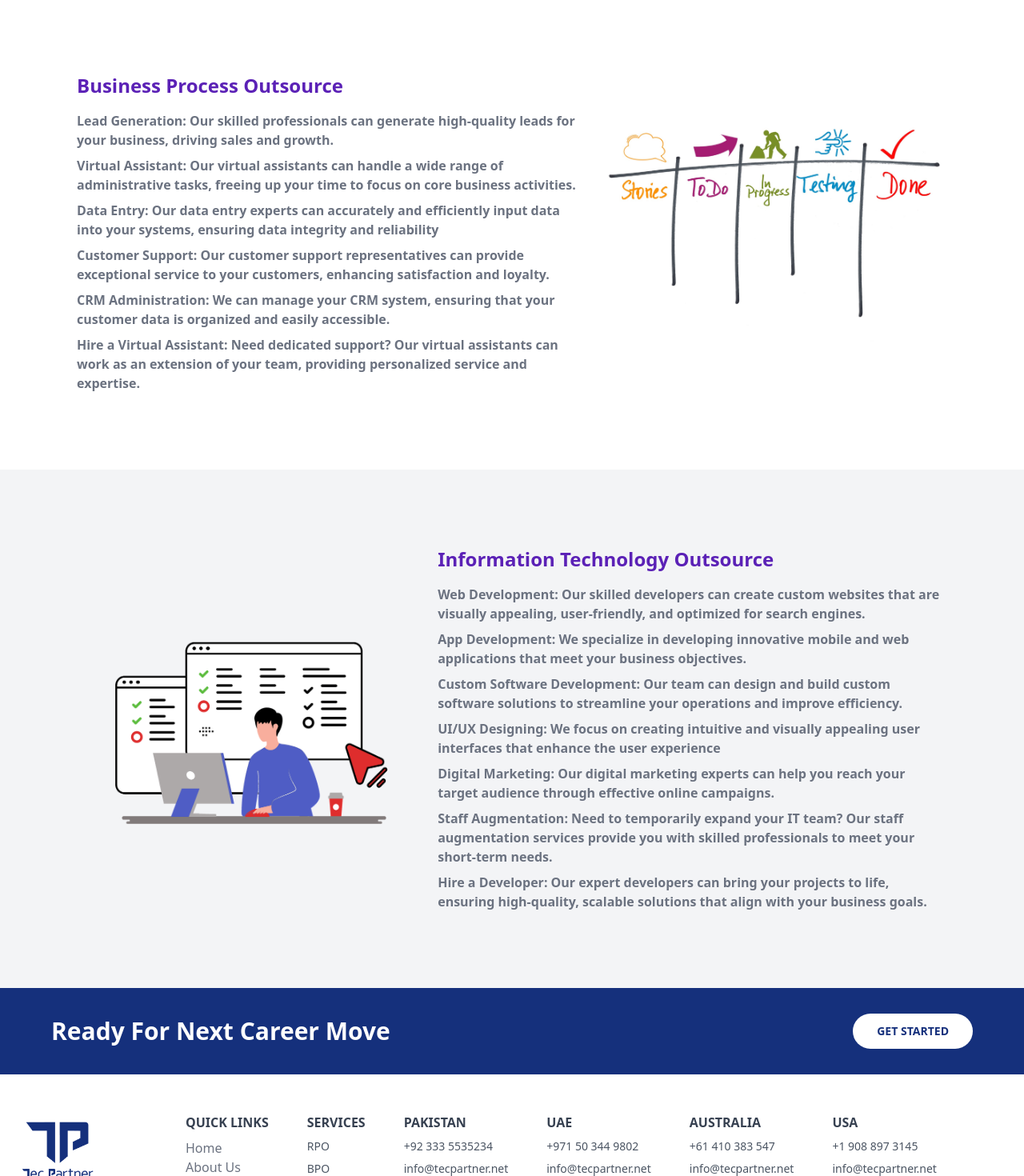
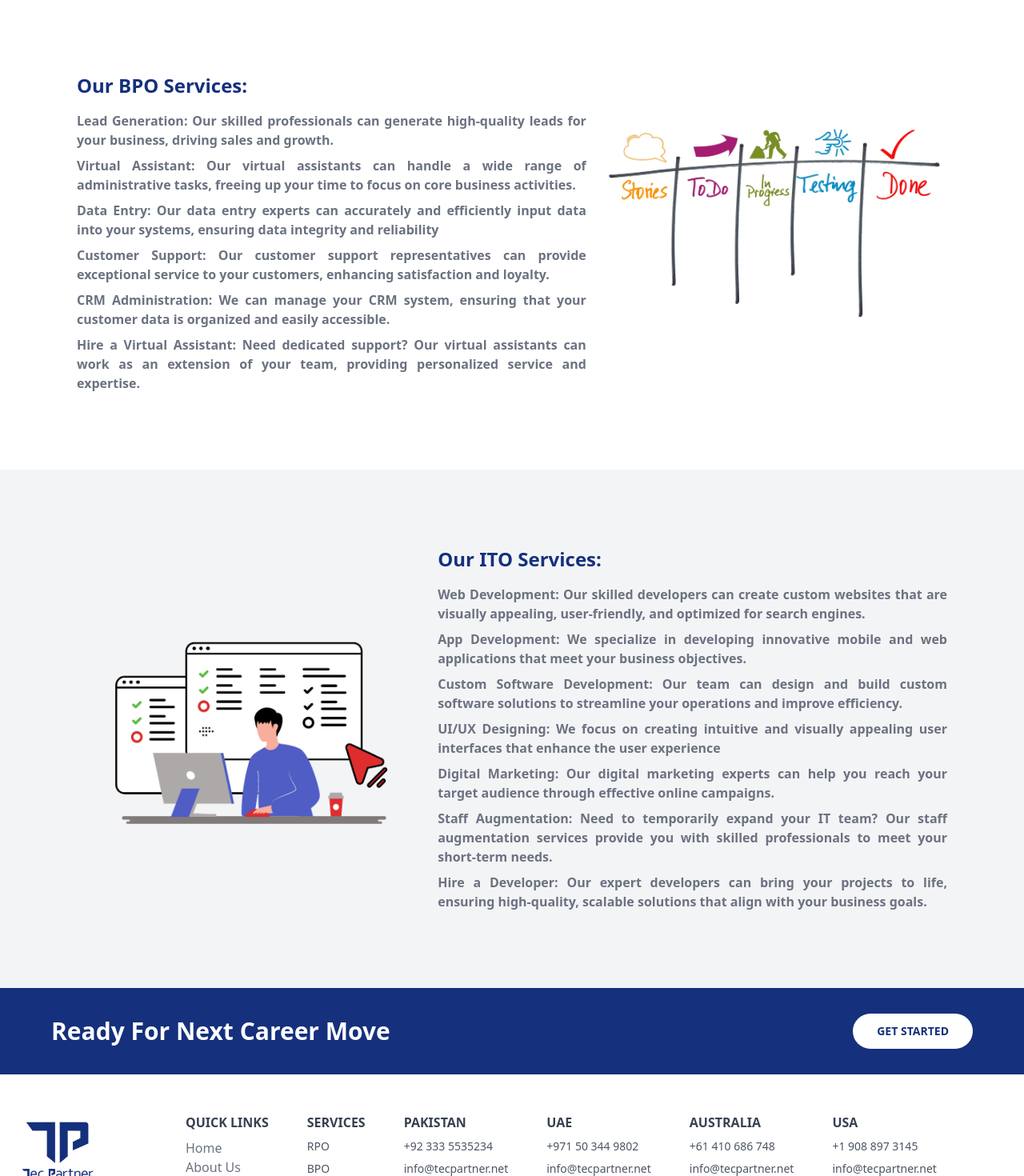
Before and after one commit to anees-tech/TecPartner, a React (Create React App) app: page /Services in a window 1280 px wide. Shown: the part 1200-2670 px from the top of the page at 80% size. Built offline with nearby package versions, Linux system fonts and the light colour scheme.

Commit message:
minor update

```diff
--- a/src/components/AboutSection.jsx
+++ b/src/components/AboutSection.jsx
@@ -18,12 +18,15 @@ const AboutSection = ({ title, content, imgSrc, imgAlt, reverse }) => {
         </div>
       )}
       <div data-aos="fade-up" className="w-1/2 p-4">
-        <h3 data-aos="fade-up" className="text-2xl delay-200 font-bold mb-4">
+        <h3
+          data-aos="fade-up"
+          className="text-2xl delay-200 font-bold mb-4 text-[#15307c]"
+        >
           {title}
         </h3>
         <p
           data-aos="fade-up"
-          className="w-full delay-300"
+          className="w-full delay-300 text-justify text-gray-500"
           dangerouslySetInnerHTML={{ __html: content }}
         ></p>
       </div>
--- a/src/components/Career.jsx
+++ b/src/components/Career.jsx
@@ -31,10 +31,10 @@ const Career = () => {
               meantime, if you have any inquiries about available jobs, feel
               free to reach out to us at{" "}
               <a
-                href="mailto:support@tecpartner.co"
+                href="mailto:info@tecpartner.net"
                 className="text-indigo-600 underline"
               >
-                support@tecpartner.co
+                info@tecpartner.net
               </a>{" "}
               or connect with us on LinkedIn. You can also send us a message
               through the Contact section.
--- a/src/components/Footer.jsx
+++ b/src/components/Footer.jsx
@@ -164,9 +164,7 @@ const Footer = () => {
                 </div>
 
                 <div>
-                  <h3 className="text-gray-700 uppercase font-bold">
-                    UAE
-                  </h3>
+                  <h3 className="text-gray-700 uppercase font-bold">UAE</h3>
                   <span className="block mt-2 text-sm text-gray-600 hover:underline">
                     +971 50 344 9802
                   </span>
@@ -183,7 +181,7 @@ const Footer = () => {
                     AUSTRALIA
                   </h3>
                   <span className="block mt-2 text-sm text-gray-600 hover:underline">
-                    +61 410 383 547
+                    +61 410 686 748
                   </span>
                   <a
                     href="mailto:info@tecpartner.net"
@@ -194,9 +192,7 @@ const Footer = () => {
                 </div>
 
                 <div>
-                  <h3 className="text-gray-700 uppercase font-bold">
-                    USA
-                  </h3>
+                  <h3 className="text-gray-700 uppercase font-bold">USA</h3>
                   <span className="block mt-2 text-sm text-gray-600 hover:underline">
                     +1 908 897 3145
                   </span>
--- a/src/components/Services.jsx
+++ b/src/components/Services.jsx
@@ -29,7 +29,7 @@ const serviceData = [
     reverse: false,
   },
   {
-    title: "Business Process Outsource",
+    title: "Our BPO Services:",
     imgSrc: "/images/BPO.jpg",
     imgAlt: "Business Process Outsource",
     itemsHeading: [
@@ -52,7 +52,7 @@ const serviceData = [
     reverse: true,
   },
   {
-    title: "Information Technology Outsource",
+    title: "Our ITO Services:",
     imgSrc: "/images/ito.png",
     imgAlt: "Information Technology Outsource",
     itemsHeading: [
--- a/src/components/ServicesDetails.jsx
+++ b/src/components/ServicesDetails.jsx
@@ -5,7 +5,7 @@ const ServicesDetails = ({ h3, itemsHeading, itemsDetails }) => {
     <div data-aos="fade-up">
       <h3
         data-aos="fade-up"
-        className="text-2xl delay-100 text-violet-800 font-bold cursor-pointer pb-4"
+        className="text-2xl delay-100 text-[#15307c] font-bold cursor-pointer pb-4"
       >
         {h3}
       </h3>
@@ -14,7 +14,7 @@ const ServicesDetails = ({ h3, itemsHeading, itemsDetails }) => {
         className="flex flex-col gap-2 delay-300 text-gray-500 font-semibold cursor-pointer"
       >
         {itemsHeading.map((heading, index) => (
-          <li key={index}>
+          <li key={index} className="text-justify">
             <strong>{heading}:</strong> {itemsDetails[index]}
           </li>
         ))}
--- a/src/components/Slider.jsx
+++ b/src/components/Slider.jsx
@@ -104,9 +104,9 @@ const data = [
     url: `https://allproestimates.com/`,
   },
   {
-    name: `UMP Corporation`,
-    img: `./images/forSlider/ump.png`,
-    url: `https://umpcorporation.com/`,
+    name: `BTMEC`,
+    img: `./images/forSlider/btmec.png`,
+    url: `https://www.btmec.com.au/`,
   },
   {
     name: `Damas Travels`,
@@ -124,15 +124,15 @@ const data = [
     url: `https://apexeonventures.com/`,
   },
   {
+    name: `UMP Corporation`,
+    img: `./images/forSlider/ump.png`,
+    url: `https://umpcorporation.com/`,
+  },
+  {
     name: `Real Estate PRO`,
     img: `./images/forSlider/RE-pro.png`,
     url: `https://prore.us/`,
   },
-  {
-    name: `BTMEC`,
-    img: `./images/forSlider/btmec.png`,
-    url: `https://www.btmec.com.au/`,
-  },
 ];
 
 export default SliderForHomePage;
```
